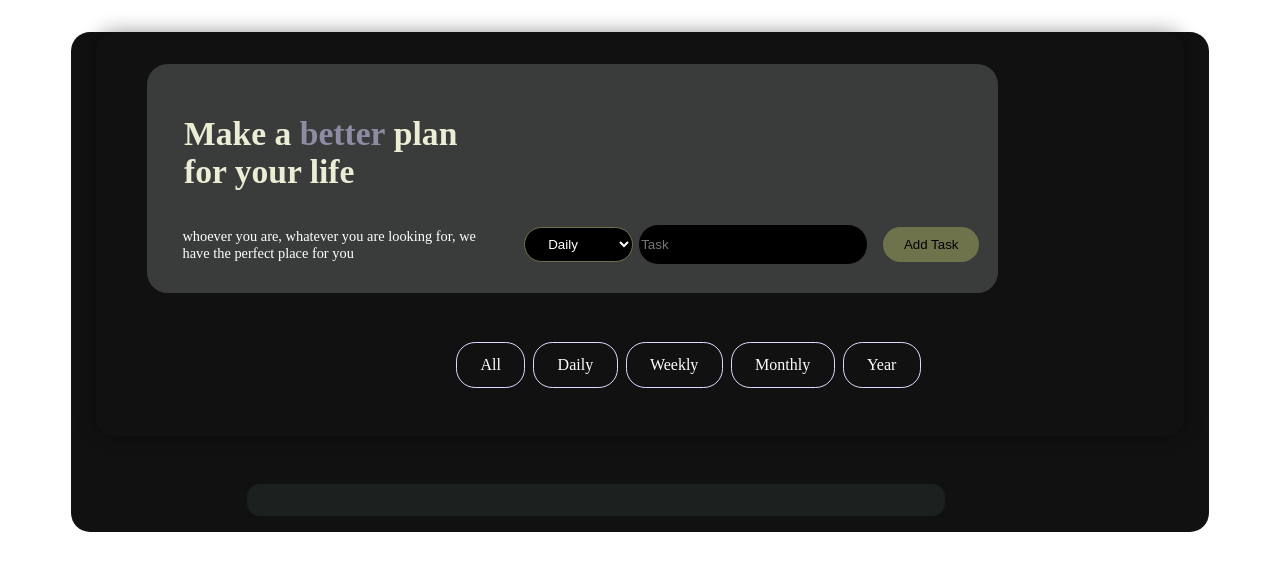
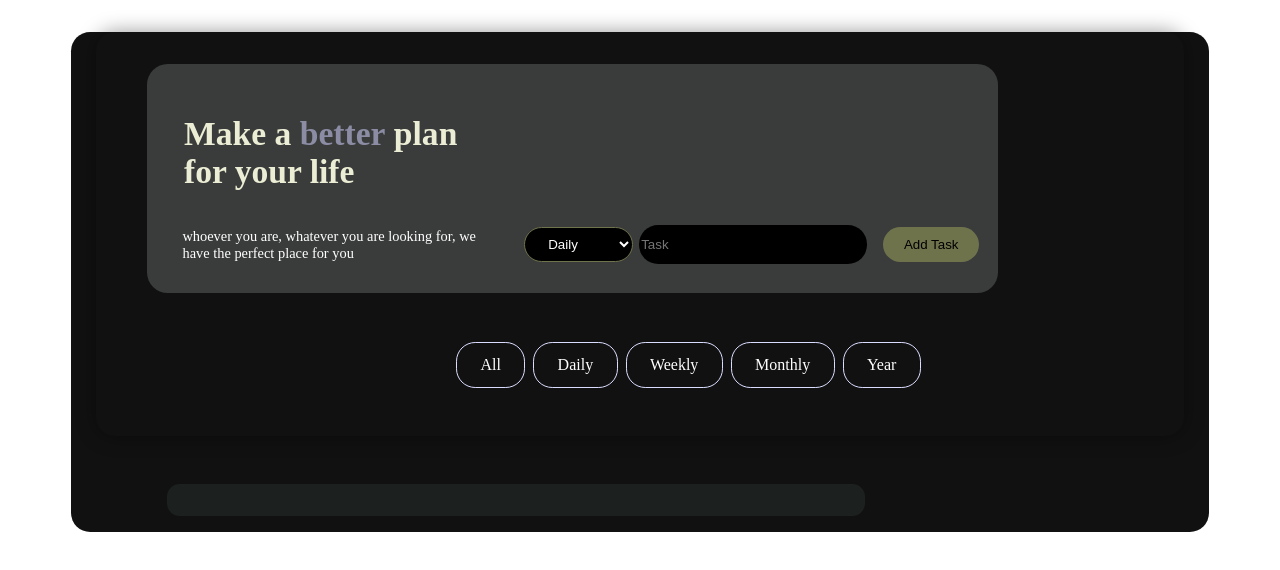
Before and after one commit to Ilysse200/To_doLists, a React (Vite) app: page / in a window 1280 px wide. Shown: the top 570 px of the page. Built offline with nearby package versions, Linux system fonts and the light colour scheme.

Commit message:
modified the table position

```diff
--- a/src/styles/navbar.css
+++ b/src/styles/navbar.css
@@ -139,7 +139,7 @@
     box-sizing: border-box;
     /* position: absolute; */
     top: -43rem;
-    margin-left: 9rem;
+    margin-left: 4rem;
     max-height: 50vh;
     /* define scroll boundary */
     overflow-y: auto;
```
